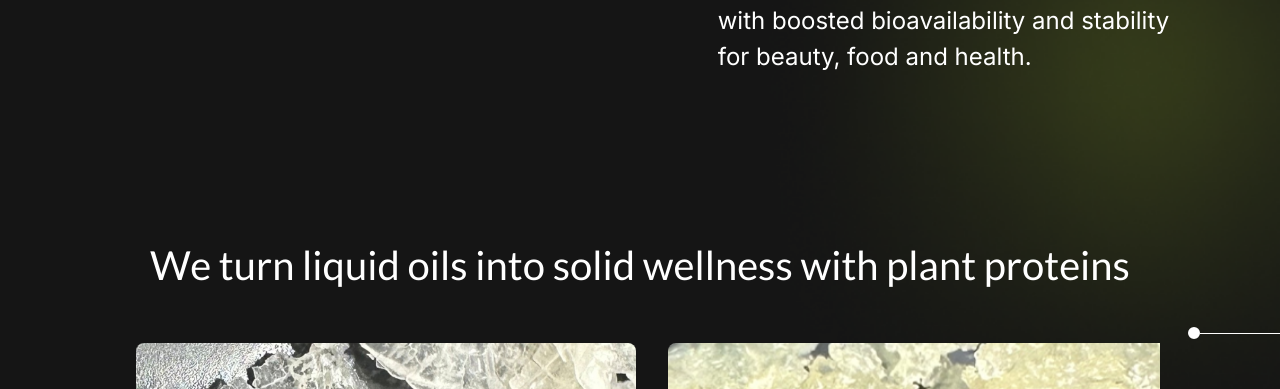
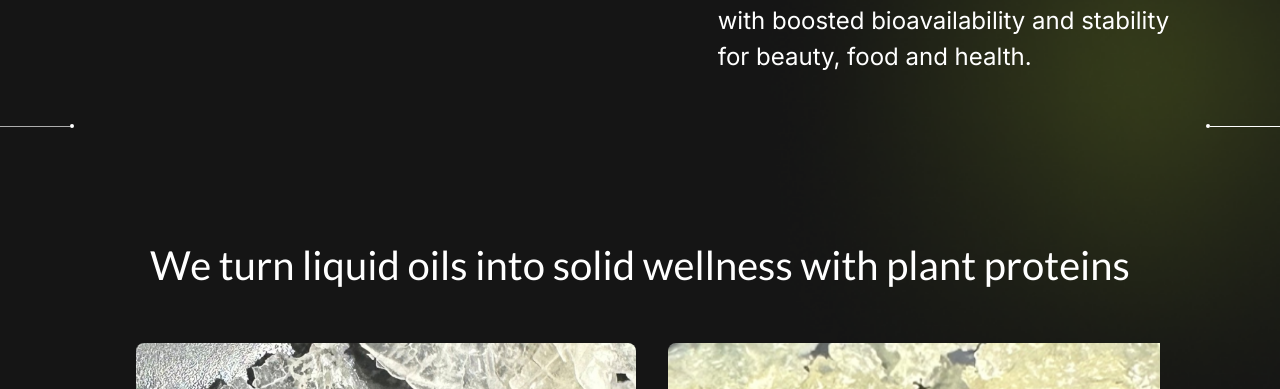
Before and after one commit to MrDrProfessorPatrick/olexir, a Next.js app: page / in a window 1280 px wide. Shown: the part 1289-1678 px from the top of the page. Built offline with nearby package versions, Linux system fonts and the light colour scheme.

Commit message:
LineCircle added to CaruselHome

```diff
--- a/src/app/page.js
+++ b/src/app/page.js
@@ -1,6 +1,5 @@
 import HeroPage from "@/components/HeroPage";
 import HomePageContent from "@/components/HomePageContent";
-import HomePercentageValues from "@/components/HomePercentageValues";
 import CaruselHome from "@/components/CaruselHome";
 import Bottom from "@/components/Bottom";
 
@@ -19,7 +18,7 @@ export default function Home() {
   );
 }
 
-// www.reecover.ch
+// www.reecover.ch // TODO remove
 // https://perfat.com/
 // https://peelpack.ch/
 // https://www.riverkin.com/
--- a/src/app/technology/page.js
+++ b/src/app/technology/page.js
@@ -841,8 +841,8 @@ export default function Solution() {
           {/* <LineCircleLeft top={310} /> */}
 
           <div className="flex relative flex-col md:flex-row mt-20 gap-10 justify-between">
-            <LineCircleRight top={230} width={30} />
-
+            {!isTablet && <LineCircleRight top={35} width={30} leftEdge={-40} />}
+            {!isTablet && <LineCircleLeft top={35} width={30} rightEdge={-40} />}
             <div className="flex flex-[1_1_0] flex-col items-center">
               <div className="flex relative">
                 <Image
--- a/src/components/CaruselHome.js
+++ b/src/components/CaruselHome.js
@@ -156,7 +156,7 @@ export default function CaruselHome() {
       </div>
 
       <div className="flex">
-        <LineCircleRight top={110} />
+        <LineCircleRight top={35} width={70}/>
         <div className="flex items-center justify-center">
           <button onClick={scrollPrev} className="cursor-pointer">
             <ChevronLeft color="white" className="z-10" />
@@ -183,7 +183,7 @@ export default function CaruselHome() {
             <ChevronRight color="white" className="z-1000" />
           </button>
         </div>
-        <LineCircleLeft top={110} />
+        <LineCircleLeft top={35} width={70} />
       </div>
 
       <div className="flex justify-center gap-2 mt-4">
--- a/src/components/HomePageContent.js
+++ b/src/components/HomePageContent.js
@@ -1,4 +1,3 @@
-// HomeImage1
 import Image from "next/image";
 import { Montserrat } from "next/font/google";
 import { Inter } from "next/font/google";
--- a/src/components/LineCircleLeft.js
+++ b/src/components/LineCircleLeft.js
@@ -1,10 +1,11 @@
-export default function LineCircleLeft({ top }) {
+export default function LineCircleLeft({ top, width, rightEdge }) {
   return (
     <div
-      className={`hidden md:flex items-center right-0 top-${top} hidden absolute`}
+      style={{ top: `${top}%`, right: rightEdge || '0' }}
+      className={`hidden md:flex items-center hidden absolute z-1000`}
     >
-      <div className="w-3 h-3 border-2 border-white bg-white rounded-full flex items-center justify-center"></div>
-      <div className="w-20 h-[1px] bg-white"></div>
+      <div className="w-1 h-1 border-2 border-white bg-white rounded-full flex items-center justify-center"></div>
+      <div style={{ width: `${width}px` }}  className="h-[1px] bg-white"></div>
     </div>
   );
 }
--- a/src/components/LineCircleRight.js
+++ b/src/components/LineCircleRight.js
@@ -1,8 +1,8 @@
-export default function LineCircleRight({ top, width }) {
+export default function LineCircleRight({ top, width, leftEdge }) {
   return (
     <div
-      style={{ top: `${top}px` }}
-      className={`hidden md:flex items-center mr-4 left-[-40px] absolute z-1000 `}
+      style={{ top: `${top}%`, left: leftEdge || '0' }}
+      className={`hidden md:flex items-center mr-4 left-[-40px] absolute z-1000`}
     >
       <div
         className={`h-[1px] bg-white/65`}
```
